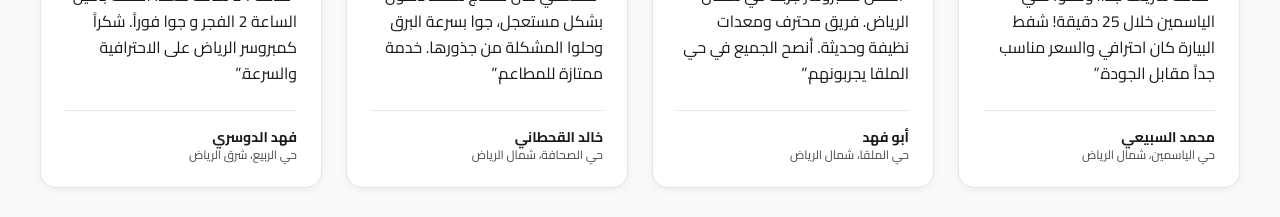
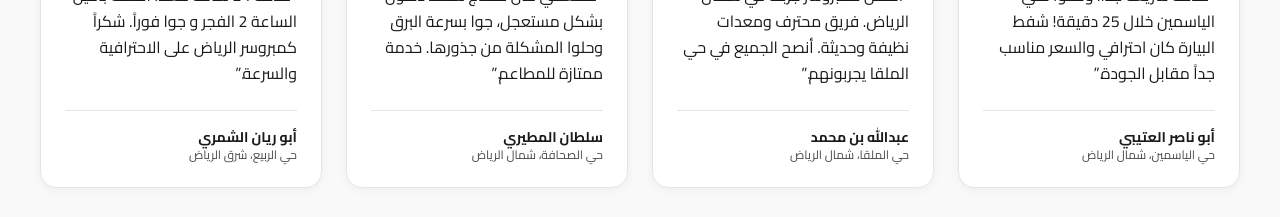
Before and after one commit to YOMNA190/riyadh-sewage-services, a React (Vite) app: page / in a window 1280 px wide. Shown: the part 4800-5017 px from the top of the page. Built offline with nearby package versions, Linux system fonts and the light colour scheme.

Commit message:
Update content: change customer names to more realistic Arabic names

```diff
--- a/src/sections/Testimonials.tsx
+++ b/src/sections/Testimonials.tsx
@@ -11,28 +11,28 @@ const testimonials = [
     stars: 5,
     quote:
       'خدمة سريعة جداً، وصلوا لحي الياسمين خلال 25 دقيقة! شفط البيارة كان احترافي والسعر مناسب جداً مقابل الجودة.',
-    author: 'محمد السبيعي',
+    author: 'أبو ناصر العتيبي',
     district: 'حي الياسمين، شمال الرياض',
   },
   {
     stars: 5,
     quote:
       'أفضل كمبروسر جربته في شمال الرياض. فريق محترف ومعدات نظيفة وحديثة. أنصح الجميع في حي الملقا يجربونهم.',
-    author: 'أبو فهد',
+    author: 'عبدالله بن محمد',
     district: 'حي الملقا، شمال الرياض',
   },
   {
     stars: 5,
     quote:
       'مطعمي كان محتاج شفط دهون بشكل مستعجل، جوا بسرعة البرق وحلوا المشكلة من جذورها. خدمة ممتازة للمطاعم.',
-    author: 'خالد القحطاني',
+    author: 'سلطان المطيري',
     district: 'حي الصحافة، شمال الرياض',
   },
   {
     stars: 5,
     quote:
       'خدمة 24 ساعة فعلاً! اتصلت بالليل الساعة 2 الفجر و جوا فوراً. شكراً كمبروسر الرياض على الاحترافية والسرعة.',
-    author: 'فهد الدوسري',
+    author: 'أبو ريان الشمري',
     district: 'حي الربيع، شرق الرياض',
   },
 ];
```
